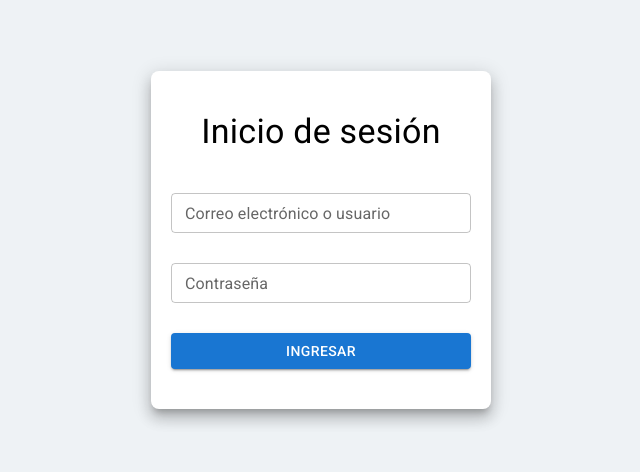
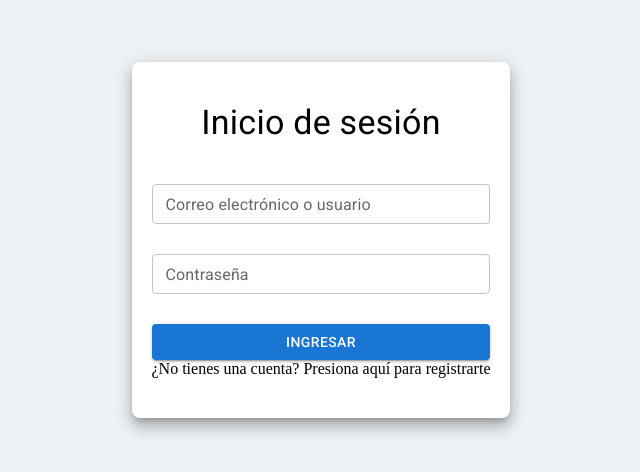
Before and after one commit to CesarCr300/UserFrontend, a React (Vite) app: page /login in a window 1280 px wide. Shown: the part 160-632 px from the top of the page, without its empty margins (319-959 px from the left). Built offline with nearby package versions, Linux system fonts and the light colour scheme.

Commit message:
feat(users-register): creation of register page

```diff
--- a/src/pages/login/components/LoginForm.tsx
+++ b/src/pages/login/components/LoginForm.tsx
@@ -11,6 +11,8 @@ import { LoginContext } from "../context/login.context";
 
 import { LoginEntity } from "../entities/login.entity";
 import { LoginApplication } from "../application/login.application";
+import { CustomeLink } from "../../../components/CustomeLink";
+import { routes } from "../../../variables/routes.variables";
 
 export const LoginForm = () => {
   const { setLoading } = useContext(LoginContext);
@@ -67,6 +69,10 @@ export const LoginForm = () => {
           <Button text="Ingresar" type="submit" />
         </Box>
       </form>
+      <CustomeLink
+        to={routes.register}
+        text="¿No tienes una cuenta? Presiona aquí para registrarte"
+      />
     </Box>
   );
 };
--- /dev/null
+++ b/src/pages/users/register/UsersRegister.tsx
@@ -0,0 +1,3 @@
+export const UsersRegister = () => {
+  return <div>UsersRegister</div>;
+};
--- a/src/variables/routes.variables.ts
+++ b/src/variables/routes.variables.ts
@@ -1,6 +1,7 @@
 export const routes = {
   login: "/login",
   userDetails: "/user",
+  register: "/register",
 };
 
 export const defaultAuthenticatedUserRoute = routes.userDetails;
```
Also changed, not shown: src/routes/index.tsx (+8 -2 lines).
